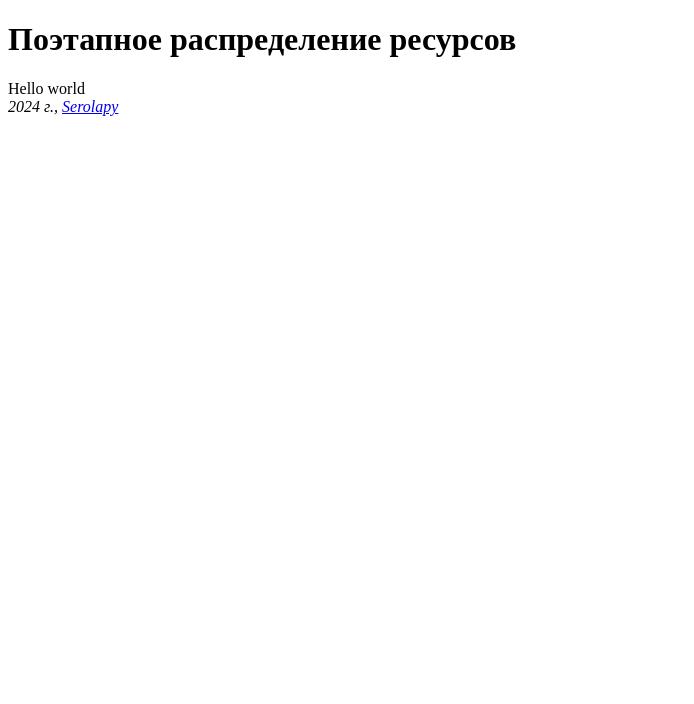
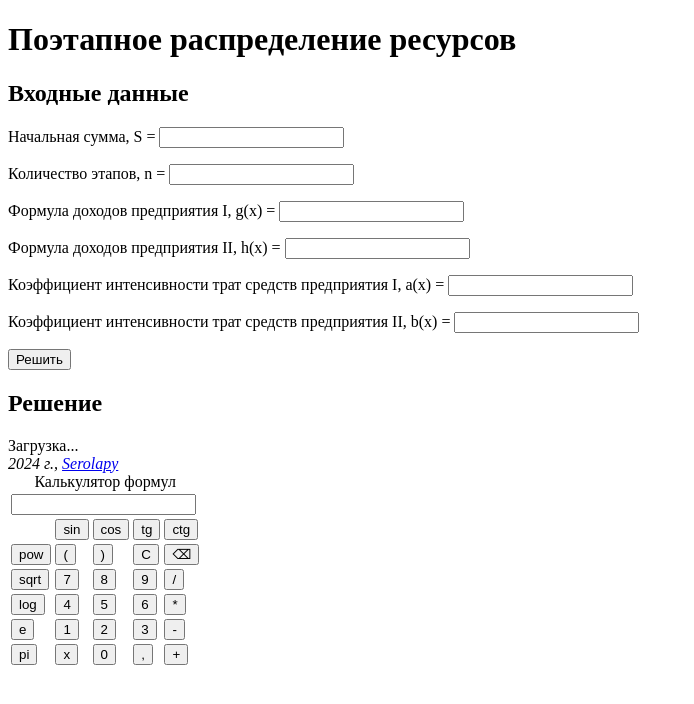
Before and after one commit to Serolapy/poetap_raspred, an Electron app: page index.html in a window 1280 px wide. Shown: the whole page, without its empty margins (0-694 px from the left). Drawn offline with Linux system fonts and the light colour scheme.

Commit message:
Накидал HTML

```diff
--- a/index.html
+++ b/index.html
@@ -7,10 +7,199 @@
 <body>
 	<header><h1>Поэтапное распределение ресурсов</h1></header>
 	<article>
-		Hello world
+		<section id="enterData">
+			<h2>Входные данные</h2>
+			<form action="#">
+				<p><label for="vvod_S">Начальная сумма, S = </label><input type="number" id="vvod_S" min="1" required title="Положительное число"></p>
+				<p><label for="vvod_n">Количество этапов, n = </label><input type="number" id="vvod_n" min="1" required title="Натуральное число" required></p>
+				<p><label for="vvod_g">Формула доходов предприятия I, g(x) = </label><input type="text" id="vvod_g" class="formula" required></p>
+				<p><label for="vvod_h">Формула доходов предприятия II, h(x) = </label><input type="text" id="vvod_h" class="formula" required></p>
+				<p><label for="vvod_a">Коэффициент интенсивности трат средств предприятия I, a(x) = </label><input type="text" id="vvod_a" class="formula" required></p>
+				<p><label for="vvod_b">Коэффициент интенсивности трат средств предприятия II, b(x) = </label><input type="text" id="vvod_b" class="formula" required></p>
+				<input type="submit" value="Решить">
+			</form>
+		</section>
+		<section id="resolve">
+			<h2>Решение</h2>
+			<div id="resolve_text">
+				Загрузка...
+			</div>
+		</section>
 	</article>
 	<footer>
 		<address>2024 г., <a href="https://t.me/serolapy">Serolapy</a></address>
 	</footer>
+	<div id="calculator">
+		<table>
+			<caption>Калькулятор формул</caption>
+			<thead>
+				<tr>
+					<td colspan="5">
+						<input type="text" readonly id="display">
+					</td>
+				</tr>
+			</thead>
+			<tbody>
+				<tr>
+					<td></td>
+					<td>
+						<button type="button">
+							sin
+						</button>
+					</td>
+					<td>
+						<button type="button">
+							cos
+						</button>
+					</td>
+					<td>
+						<button type="button">
+							tg
+						</button>
+					</td>
+					<td>
+						<button type="button">
+							ctg
+						</button>
+					</td>
+				</tr>
+				<tr>
+					<td>
+						<button type="button">
+							pow
+						</button>
+					</td>
+					<td>
+						<button type="button">
+							(
+						</button>
+					</td>
+					<td>
+						<button type="button">
+							)
+						</button>
+					</td>
+					<td>
+						<button type="button">
+							C
+						</button>
+					</td>
+					<td>
+						<button type="button">
+							&#9003;
+						</button>
+					</td>
+				</tr>
+				<tr>
+					<td>
+						<button type="button">
+							sqrt
+						</button>
+					</td>
+					<td>
+						<button type="button">
+							7
+						</button>
+					</td>
+					<td>
+						<button type="button">
+							8
+						</button>
+					</td>
+					<td>
+						<button type="button">
+							9
+						</button>
+					</td>
+					<td>
+						<button type="button">
+							/
+						</button>
+					</td>
+				</tr>
+				<tr>
+					<td>
+						<button type="button">
+							log
+						</button>
+					</td>
+					<td>
+						<button type="button">
+							4
+						</button>
+					</td>
+					<td>
+						<button type="button">
+							5
+						</button>
+					</td>
+					<td>
+						<button type="button">
+							6
+						</button>
+					</td>
+					<td>
+						<button type="button">
+							*
+						</button>
+					</td>
+				</tr>
+				<tr>
+					<td>
+						<button type="button">
+							e
+						</button>
+					</td>
+					<td>
+						<button type="button">
+							1
+						</button>
+					</td>
+					<td>
+						<button type="button">
+							2
+						</button>
+					</td>
+					<td>
+						<button type="button">
+							3
+						</button>
+					</td>
+					<td>
+						<button type="button">
+							-
+						</button>
+					</td>
+				</tr>
+				<tr>
+					<td>
+						<button type="button">
+							pi
+						</button>
+					</td>
+					<td>
+						<button type="button">
+							x
+						</button>
+					</td>
+					<td>
+						<button type="button">
+							0
+						</button>
+					</td>
+					<td>
+						<button type="button">
+							,
+						</button>
+					</td>
+					<td>
+						<button type="button">
+							+
+						</button>
+					</td>
+				</tr>
+			</tbody>
+		</table>
+	</div>
 </body>
 </html>
```
